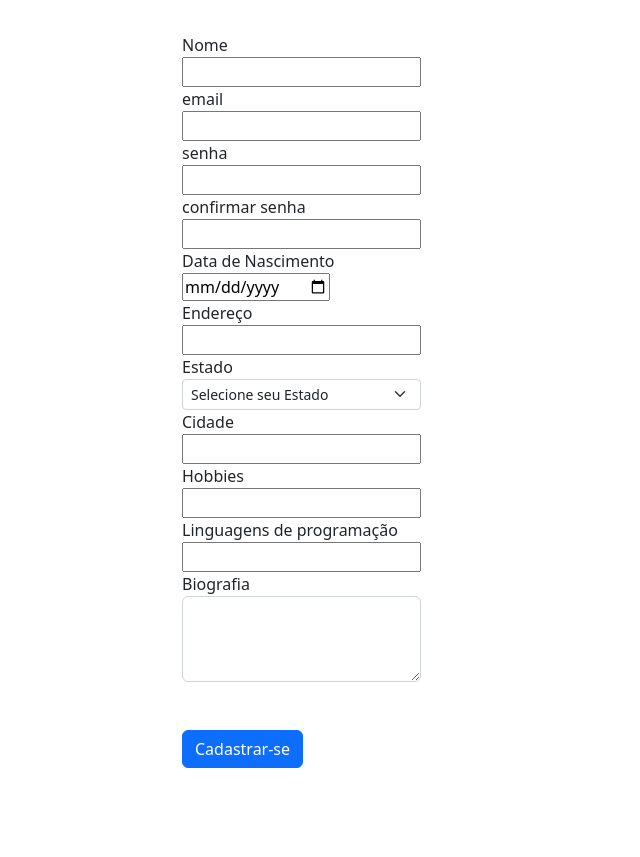
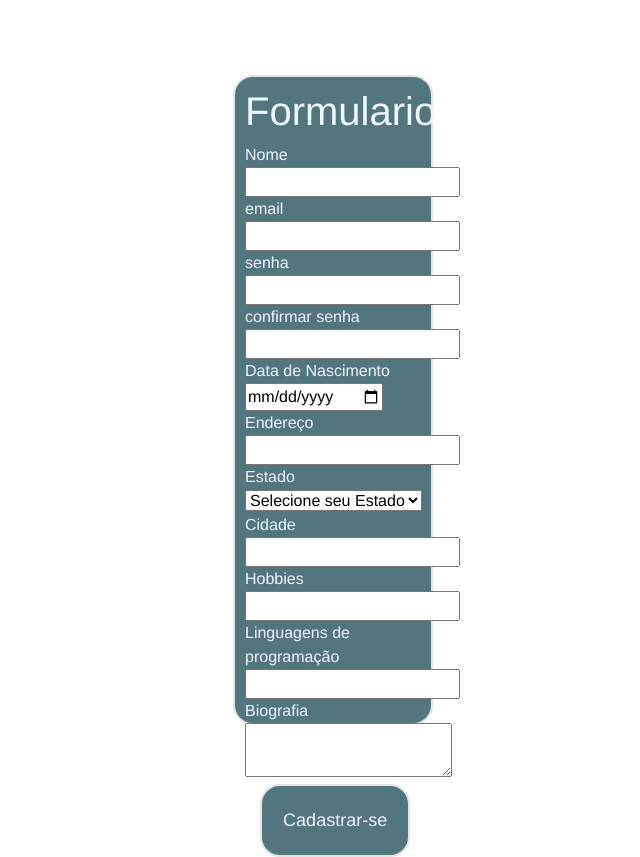
Before and after one commit to eoFranca/projetoVue1, a Vue app: page / in a window 1280 px wide. Shown: the whole page, without its empty margins (207-847 px from the left). Before the commit the page ends 800 px from the top, so only its background shows below. Built offline with nearby package versions, Linux system fonts and the light colour scheme.

Commit message:
Update App.vue

```diff
--- a/src/App.vue
+++ b/src/App.vue
@@ -1,35 +1,68 @@
 <script setup>
+import { ref, computed } from 'vue'
 
+const nome = ref('')
+const email = ref('')
+const senha = ref('')
+const confsenha = ref('')
+const dataNasc = ref('')
+const endereco = ref('')
+const estado = ref('')
+const cidade = ref('')
+const hobbies = ref('')
+const lingProg = ref('')
+const biografia = ref('')
+
+const mostrar = ref(false)
+
+const Errsenha = ref(false)
+
+function login() {
+  if (nome.value.length > 3 && senha.value == confsenha.value) {
+    mostrar.value = true
+  }
+  else if (senha.value !== confsenha.value) {
+    Errsenha.value = true
+
+  }
+}
+
+function fecharErr() {
+  Errsenha.value = false
+}
+
+function fecharInfo() {
+  mostrar.value = false
+}
 </script>
 
 <template>
-  <div class="container ">
-
-    <div class="form x">
-      <label for="nome">Nome</label>  <br>
-<input type="text"><br>
+  <div class="form">
+    <h1>Formulario</h1>
+    <label for="nome">Nome</label> <br>
+    <input type="text" v-model="nome" required><br>
 
 
     <label for="email">email</label><br>
-<input type="email" name="a" id="email"><br>
+    <input type="email" name="a" id="email" v-model="email" required><br>
     <label for="password">senha</label><br>
-<input type="password" name="" id=""><br>
+    <input type="password" v-model="senha" required><br>
     <label for="password">confirmar senha</label><br>
-<input type="password" name="" id=""><br>
+    <input type="password" v-model="confsenha" required><br>
     <label for="">Data de Nascimento</label><br>
-  <input type="date" name="" id=""><br>
+    <input type="date" v-model="dataNasc" required><br>
 
     <label for="Endereço">Endereço</label><br>
-  <input type="text" name="" id="">
+    <input type="text" v-model="endereco" required>
     <br>
-  <label for="">Estado
-  </label>
+    <label for="">Estado</label>
     <br>
-  <select class="form-select form-select-sm" aria-label=".form-select-sm example">
+    <select v-model="estado">
       <option value="">Selecione seu Estado</option>
       <option value="AC">AC</option>
       <option value="AL">AL</option>
-    <option value="AM">AM.container-fluid">ES</option>
+      <option value="AM">AM</option>
+      <option value="ES">ES</option>
       <option value="GO">GO</option>
       <option value="MA">MA</option>
       <option value="MT">MT</option>
@@ -49,23 +82,110 @@
       <option value="SE">SE</option>
       <option value="SP">SP</option>
       <option value="TO">TO</option>
-      </select>
+    </select><br>
     <label for="">Cidade</label><br>
-      <input type="text"><br>
+    <input type="text" v-model="cidade"><br>
     <label for="">Hobbies</label><br>
-      <input type="text" name="" id=""><br>
+    <input type="text" v-model="hobbies"><br>
     <label for="">Linguagens de programação</label><br>
-      <input type="text"> <br>
+    <input type="text" v-model="lingProg" required> <br>
     <label for="">Biografia</label><br>
-      <textarea class="form-control" id="exampleFormControlTextarea1" rows="3"></textarea>
-      <br><br>
-      <button class="btn btn-primary">Cadastrar-se</button>
+    <textarea v-model="biografia" required></textarea>
 
+
+    <button type="submit" @click="login">Cadastrar-se</button>
   </div>
+
+
+  <div v-if="mostrar" class="mensagem">
+    <h1>Mostrar</h1>
+    <p>nome: {{ nome }}</p>
+    <p>email: {{ email }}</p>
+    <p>data nascimento: {{ dataNasc }}</p>
+    <p>senha: {{ senha }}</p>
+    <p>confirmaçao da senha: {{ confsenha }}</p>
+    <p>endereco: {{ endereco }}</p>
+    <p>estado: {{ estado }}</p>
+    <p>cidade: {{ cidade }}</p>
+    <p>hobbies: {{ hobbies }}</p>
+    <p>Linguagens de programação: {{ lingProg }}</p>
+    <h4>Biografia:</h4>
+    <textarea>{{ biografia }}</textarea>
+
+    <button class="btInfo" @click="fecharInfo">Fechar</button>
+  </div>
+  <div v-if="Errsenha">
+    <div class="err">
+      <h3>As senhas não estão iguais :/ </h3>
+    </div>
+    <button class="botaoerr" @click="fecharErr">Ok</button>
   </div>
 </template>
 
 <style scoped>
+.form {
+  height: 650px;
+  width: 200px;
+  padding: 5%;
+  color: aliceblue;
+  background-color: rgb(83, 117, 126);
+  border: 2px solid rgb(228, 228, 228);
+  border-radius: 20px;
+  font-family: 'Franklin Gothic Medium', 'Arial Narrow', Arial, sans-serif;
+}
 
+.mensagem {
+  height: 650px;
+  width: 200px;
+  padding: 5%;
+  color: aliceblue;
+  background-color: rgb(83, 117, 126);
+  border: 2px solid rgb(228, 228, 228);
+  border-radius: 20px;
+  font-family: 'Franklin Gothic Medium', 'Arial Narrow', Arial, sans-serif;
+  margin-left: 5%;
+}
 
+button {
+  padding: 12%;
+  font-family: 'Franklin Gothic Medium', 'Arial Narrow', Arial, sans-serif;
+  border: 2px solid rgb(228, 228, 228);
+  border-radius: 20px;
+  color: aliceblue;
+  background-color: rgb(83, 117, 126);
+  font-size: large;
+  margin-left: 15px;
+}
+
+.err {
+  height: 100px;
+  padding: 8%;
+  color: aliceblue;
+  background-color: rgb(83, 117, 126);
+  border: 2px solid rgb(228, 228, 228);
+  border-radius: 20px;
+  font-family: 'Franklin Gothic Medium', 'Arial Narrow', Arial, sans-serif;
+  margin-left: 5%;
+}
+
+.botaoerr {
+  padding: 5%;
+  font-family: 'Franklin Gothic Medium', 'Arial Narrow', Arial, sans-serif;
+  border: 2px solid rgb(228, 228, 228);
+  border-radius: 50%;
+  color: aliceblue;
+  background-color: rgb(83, 117, 126);
+  font-size: large;
+  margin-top: 3px;
+}
+
+.btInfo {
+  padding: 5%;
+  font-family: 'Franklin Gothic Medium', 'Arial Narrow', Arial, sans-serif;
+  border: 0px solid;
+  color: aliceblue;
+  background-color: rgb(83, 117, 126);
+  font-size: large;
+  margin-top: 3px;
+}
 </style>
```
Lines whose indentation alone changed are shown as unchanged.
